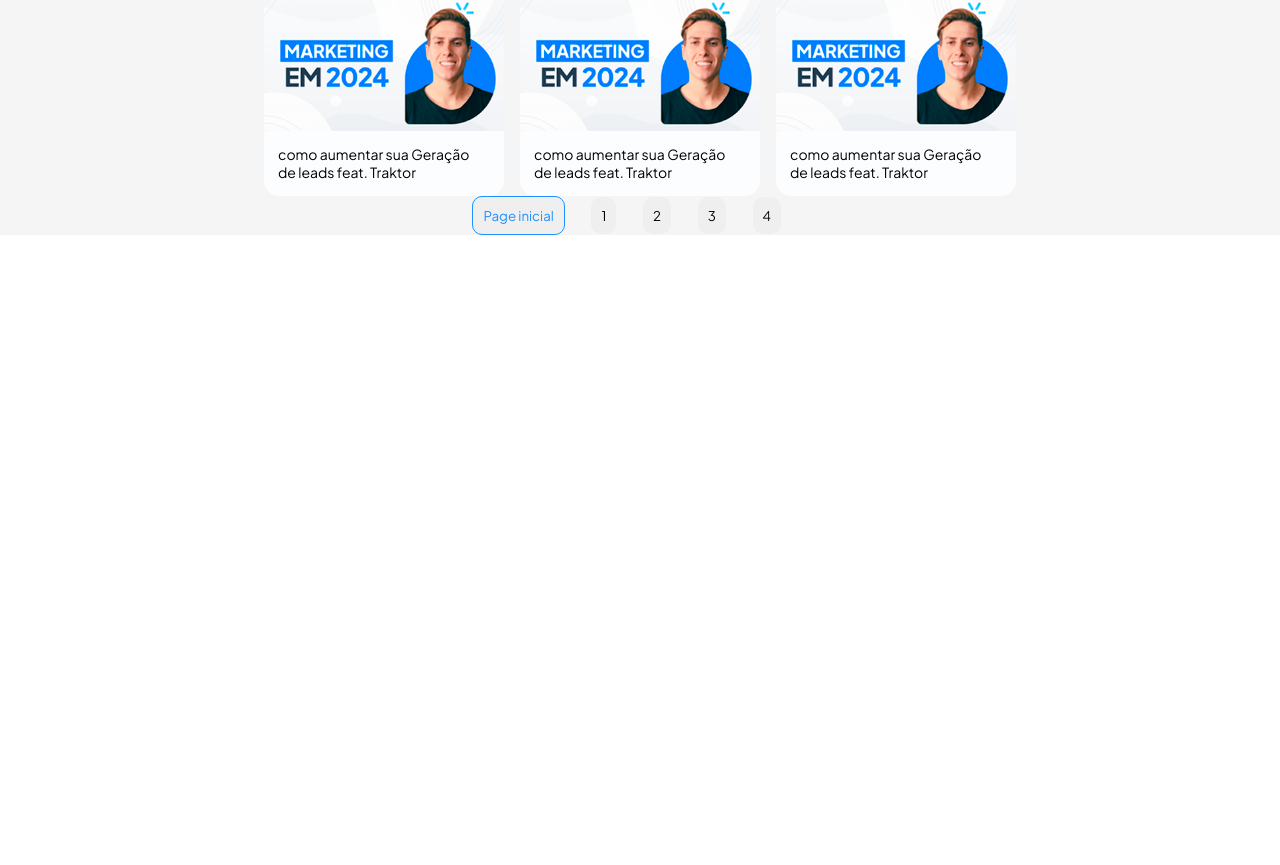
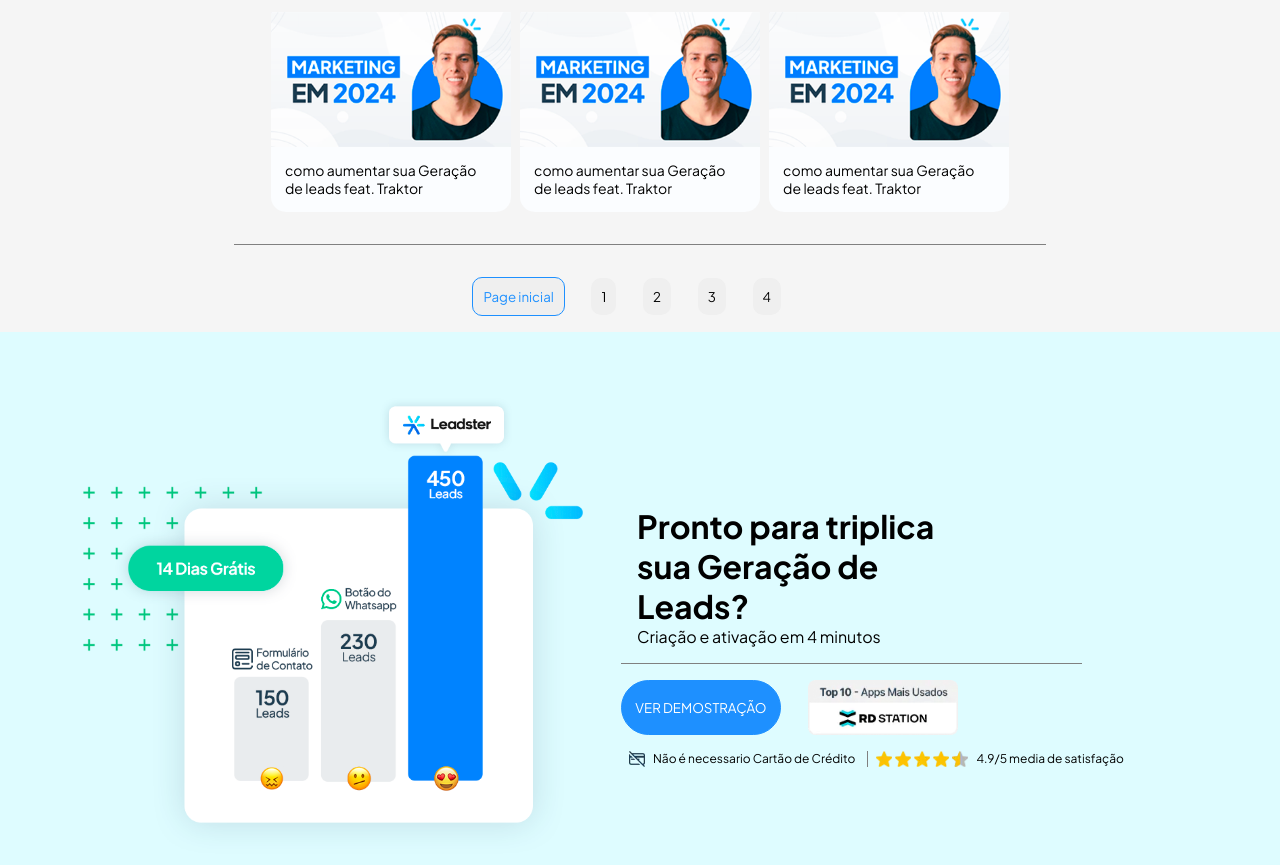
Before and after one commit to osvaldosoares-hub/landing-Page-Leadster, a Next.js app: page / in a window 1280 px wide. Shown: the part 1181-2046 px from the top of the page. Before the commit the page ends 1416 px from the top, so only its background shows below. Built offline with nearby package versions, Linux system fonts and the light colour scheme.

Commit message:
fico so faltando so o foorter

```diff
--- a/src/app/page.css
+++ b/src/app/page.css
@@ -37,3 +37,62 @@
 .section p{
     margin: 5px 0 0 2em;
 }
+.containerFooter{
+    text-align: center;
+}
+.sectionOne{
+    display: flex;
+    align-items: center;
+    justify-content: space-around;
+    padding: 4em;
+    background-color: rgb(222, 252, 255);
+
+}
+.sectionOne .comparativo{
+    width: 500px;
+
+}
+.conteudo{
+    width: 50%;
+
+}
+.conteudo .titulo{
+    text-align: start;
+    border-bottom: 1px solid gray;
+    width: 80%;
+    padding: 1em;
+}
+.conteudo .titulo h1{
+    width: 80%;
+}
+.Coteudoone{
+    display: flex;
+    margin-top: 1em;
+
+}
+.Coteudoone button{
+    height: 55px;
+    padding: 0 1em;
+    margin-right: 2em;
+    color: #ffF;
+    border:1px solid #1E90FF;
+    background-color: #1E90FF;
+    border-radius: 30px;
+}
+.Coteudoone img{
+    width: 150px;
+}
+.Coteudotwo{
+    display: flex;
+    margin-top:1em ;
+}
+.Coteudotwo img{
+    margin:0 0.5em;
+}
+.Coteudotwo p{
+    padding-right: 1em;
+    font-size: 12px;
+}
+.Coteudotwo .borda{
+    border-right: 1px solid gray;
+}
--- a/src/app/page.tsx
+++ b/src/app/page.tsx
@@ -17,6 +17,31 @@
       </div>
     </div>
     <VideosContainer/>
+    <div className='containerFooter'>
+        <div className='sectionOne'>
+            <img className='comparativo' src="../img/comparativo_img_CTA.png" alt="" />
+            <div className='conteudo'>
+                  <div className='titulo'>
+                  <h1>Pronto para triplica sua Geração de Leads?</h1>
+                  <p>Criação e ativação em 4 minutos</p>
+                  </div>
+                  <div className='Coteudoone'>
+                    <button>VER DEMOSTRAÇÃO</button>
+                    <img src="../img/selo_RD.png" alt="" />
+                  </div>
+                  <div className='Coteudotwo'>
+
+                    <img src="../img/no-card-dark.webp" alt="" />
+                    <p className='borda'>Não é necessario Cartão de Crédito</p>
+                    <img src="../img/rating.webp" alt="" />
+                    <p>4.9/5 media de satisfação</p>
+                  </div>
+            </div>
+        </div>
+        <div className='sectionTwo'>
+
+        </div>
+    </div>
     </>
   )
 }
--- a/src/components/Main/style.css
+++ b/src/components/Main/style.css
@@ -4,10 +4,11 @@
     justify-content: center;
 
     background-color: rgb(245, 245, 245);
+    padding: 1em;
 
 }
 .Main{
-    width: 60%;
+    width: 65%;
 }
 .HeaderMain{
     display: flex;
@@ -48,7 +49,8 @@
 }
 .BodyMain{
     width: 100%;
-    margin-top: 2em;
+
+
 
 }
 .MainCards{
@@ -56,7 +58,9 @@
     display: flex;
     flex-wrap: wrap;
     justify-content: space-around;
-
+    padding: 2em;
+    margin-bottom: 2em;
+    border-bottom: 1px solid gray;
 }
 .cards{
     margin-top: 1em;
```
